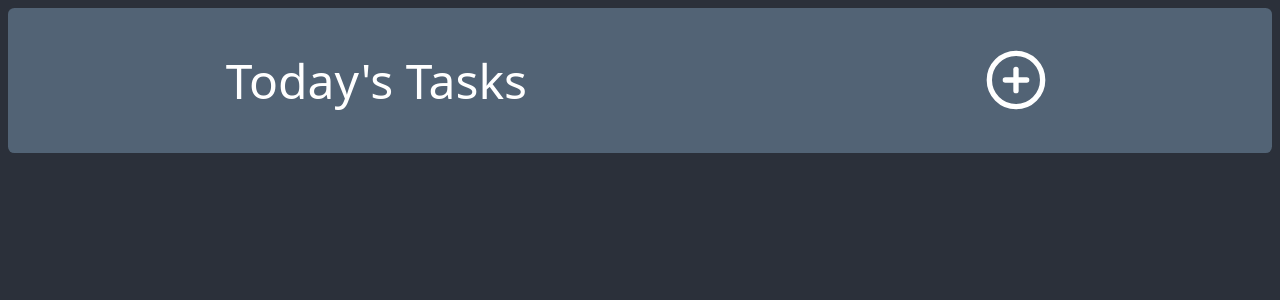
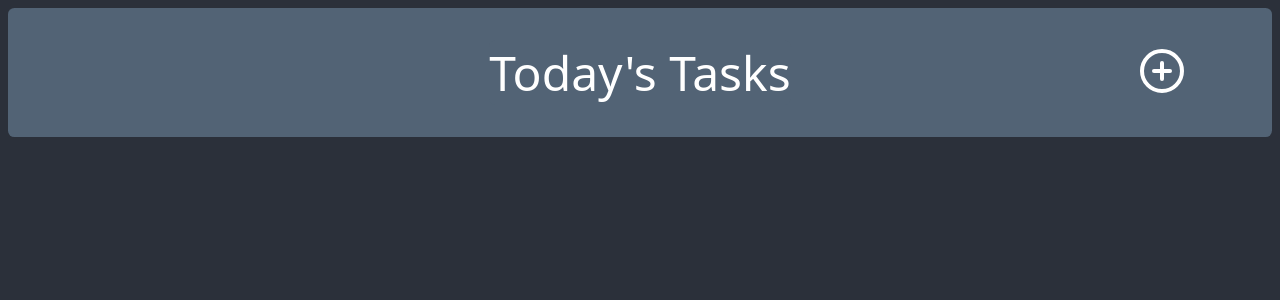
Before and after one commit to ItsGoldMonke/Habby, a Vue app in the folder client/: page / in a window 1280 px wide. Shown: the top 300 px of the page. Built offline with nearby package versions, Linux system fonts and the light colour scheme.

Commit message:
style: change top bar to grid to put text in center and button in top right

```diff
--- a/client/src/components/TopBar.vue
+++ b/client/src/components/TopBar.vue
@@ -9,33 +9,53 @@ const emit = defineEmits<{
 </script>
 
 <template>
-<nav class="top-bar">
-  <h1>Today's Tasks</h1>
-  <button aria-label="Add new habit" @click="emit('open-modal')"><CirclePlus style="display: block" :strokeWidth="2" :size="64" color="white"/></button>
-</nav>
+  <nav class="top-bar">
+    <div></div>
+
+    <div class="tasks">
+      <h1>Today's Tasks</h1>
+    </div>
+
+    <button aria-label="Add new habit" @click="emit('open-modal')">
+      <CirclePlus :strokeWidth="2" :size="48" color="white"/>
+    </button>
+  </nav>
 </template>
 
 <style scoped>
-.top-bar {
+
+.tasks {
   display: flex;
   align-items: center;
   flex-direction: row;
-  justify-content: space-around;
+  justify-content: center;
   gap: 1rem;
   background: #526375;
   border-radius: 0.4rem;
+  margin: 1.5rem;
+  align-self: center;
+}
+
+.top-bar {
+  display: grid;
+  grid-template-columns: 1fr auto 1fr;
+  align-items: center;
+  background: #526375;
+  border-radius: 0.4rem;
   margin-bottom: 3rem;
+  padding: 0.5rem 5rem;
 }
 
 h1 {
   font-size: 3rem;
   text-align: center;
+  margin: 0;
 }
 button {
-  font-size: 4rem;
-  text-align: center;  border: none;
+  justify-self: end;
+  border: none;
   outline: none;
-  background: #526375;
+  background: transparent;
   cursor: pointer;
 }
 </style>
```
